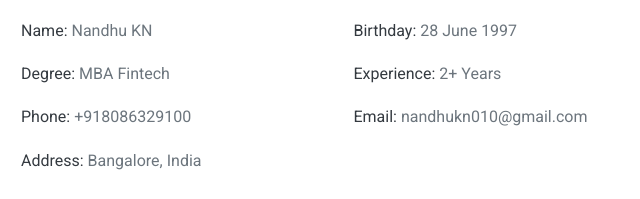
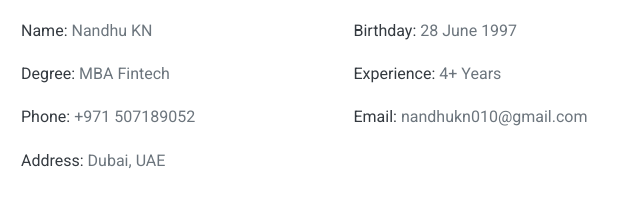
Before and after one commit to nandhukn010/nandhukn010.github.io, a plain HTML site: page index.html in a window 1280 px wide. Shown: the part 1366-1565 px from the top of the page, 539-1179 px from the left. Drawn offline with nearby package versions, Linux system fonts and the light colour scheme.

Commit message:
Update index.html

```diff
--- a/index.html
+++ b/index.html
@@ -109,10 +109,10 @@
                         <div class="col-sm-6 py-2"><h6>Name: <span class="text-secondary">Nandhu KN</span></h6></div>
                         <div class="col-sm-6 py-2"><h6>Birthday: <span class="text-secondary">28 June 1997</span></h6></div>
                         <div class="col-sm-6 py-2"><h6>Degree: <span class="text-secondary">MBA Fintech</span></h6></div>
-                        <div class="col-sm-6 py-2"><h6>Experience: <span class="text-secondary">2+ Years</span></h6></div>
-                        <div class="col-sm-6 py-2"><h6>Phone: <span class="text-secondary">+918086329100</span></h6></div>
+                        <div class="col-sm-6 py-2"><h6>Experience: <span class="text-secondary">4+ Years</span></h6></div>
+                        <div class="col-sm-6 py-2"><h6>Phone: <span class="text-secondary">+971 507189052</span></h6></div>
                         <div class="col-sm-6 py-2"><h6>Email: <span class="text-secondary">nandhukn010@gmail.com</span></h6></div>
-                        <div class="col-sm-6 py-2"><h6>Address: <span class="text-secondary">Bangalore, India</span></h6></div>
+                        <div class="col-sm-6 py-2"><h6>Address: <span class="text-secondary">Dubai, UAE</span></h6></div>
 
                     </div>
                     <a href="mailto:nandhukn010@gmail.com" class="btn btn-outline-primary mr-4">Hire Me</a>
```
